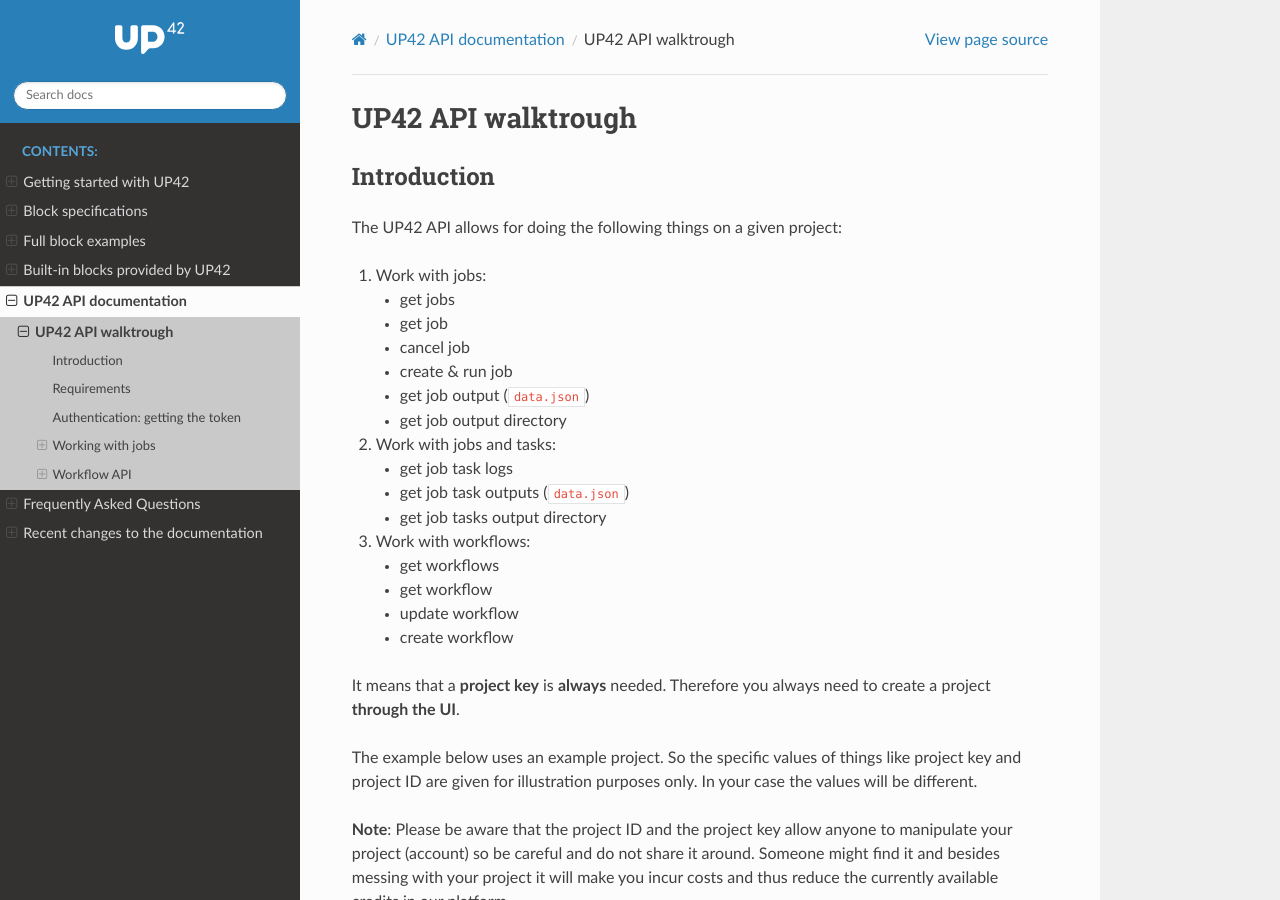
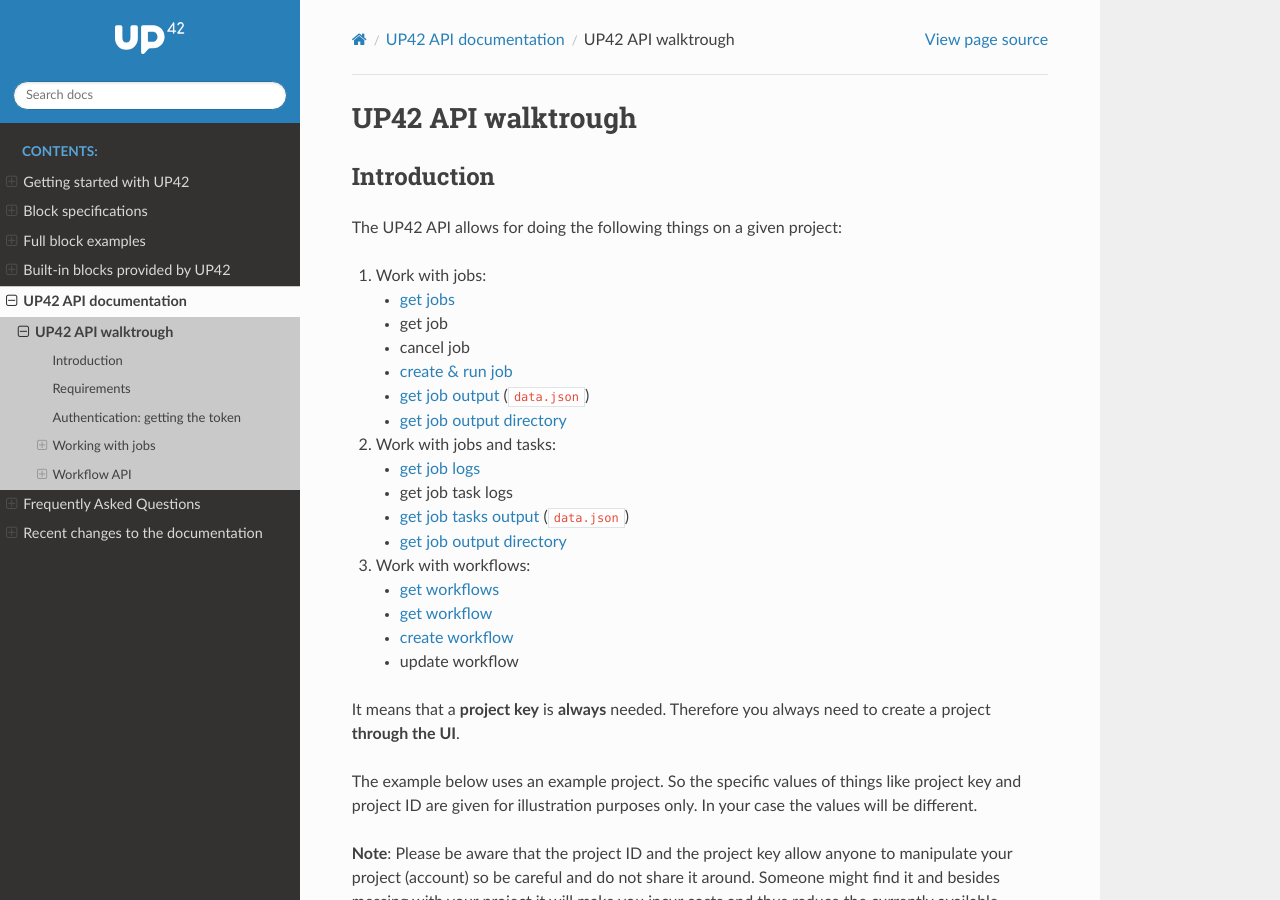
Before and after one commit to up42/docs, a Sphinx documentation site: the page built from source/api/api-walkthrough.rst, in a window 1280 px wide and 900 px high. Built offline with Sphinx 7.4.7 and the Read the Docs theme 2.0.0, drawn with Linux system fonts in a browser that asks for light colours.

```diff
--- a/source/api/api-walkthrough.rst
+++ b/source/api/api-walkthrough.rst
@@ -8,25 +8,26 @@ The UP42 API allows for doing the following things on a given project:
 
 1. Work with jobs:
 
-   -  get jobs
+   -  `get jobs <#get-jobs>`__
    -  get job
    -  cancel job
-   -  create & run job
-   -  get job output (``data.json``)
-   -  get job output directory
+   - `create & run job <#create-run-job>`__
+   - `get job output <#results-geojson>`__ (``data.json``)
+   - `get job output directory <#results-directory>`__
 
 2. Work with jobs and tasks:
 
+   - `get job logs <#get-job-logs>`__
    -  get job task logs
-   -  get job task outputs (``data.json``)
-   -  get job tasks output directory
+   - `get job tasks output <#task-results-geojson>`__ (``data.json``)
+   - `get job output directory <#task-results-directory>`__
 
 3. Work with workflows:
 
-   -  get workflows
-   -  get workflow
+   - `get workflows <#get-workflows>`__
+   - `get workflow <#get-workflow>`__
+   - `create workflow <#create-workflow>`__
    -  update workflow
-   -  create workflow
 
 It means that a **project key** is **always** needed. Therefore you
 always need to create a project **through the UI**.
@@ -89,6 +90,8 @@ such that the line start with a space like done here.
 
 Working with jobs
 -----------------
+
+.. _get-jobs:
 
 List all the jobs for a given project
 ~~~~~~~~~~~~~~~~~~~~~~~~~~~~~~~~~~~~~
@@ -217,6 +220,8 @@ In this case it returns:
 
 This means that the job is still running.
 
+.. _get-job-logs:
+
 Get the jobs logs
 ~~~~~~~~~~~~~~~~~
 
@@ -404,6 +417,8 @@ The workflow API allows you to manipulate workflows. You can do all
 `CRUD <https://en.wikipedia.org/wiki/Create,_read,_update_and_delete>`__
 operations on workflows.
 
+.. _get-workflows:
+
 Get all the workflows
 ~~~~~~~~~~~~~~~~~~~~~
 
@@ -440,6 +455,8 @@ returns:
 As you can see it is the same workflow ID as we extracted before in
 `creating and running the job <#create-run-job>`__.
 
+.. _get-workflow:
+
 Get a particular workflow
 ~~~~~~~~~~~~~~~~~~~~~~~~~
 
```
Also changed, not shown: other parts of source/api/api-walkthrough.rst (+10 -0 lines).
